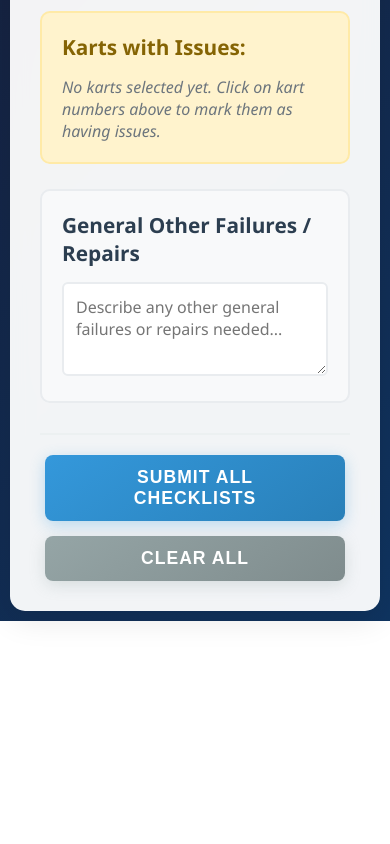
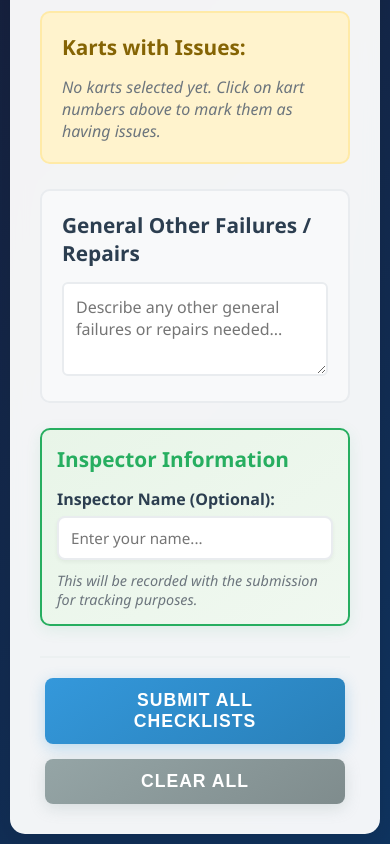
Before and after one commit to BeCreativeRuben/WeeklyKartCheck, a plain HTML site: page index.html in a window 390 px wide. Shown: the part 1253-2097 px from the top of the page. Before the commit the page ends 1874 px from the top, so only its background shows below. Drawn offline with Linux system fonts and the light colour scheme.

Commit message:
feat: Add optional inspector name input field
- Add inspector input section above submit button
- Match site aesthetic with green gradient styling
- Include bilingual support (EN/NL)
- Update JavaScript to use inspector name from input
- Add responsive styling for mobile devices
- Clear inspector input on form reset
- Inspector name is optional, defaults to 'User' if empty

```diff
--- a/index.html
+++ b/index.html
@@ -81,6 +81,15 @@
                     <textarea id="otherFailures" placeholder="Describe any other general failures or repairs needed..." rows="3" data-en-placeholder="Describe any other general failures or repairs needed..." data-nl-placeholder="Beschrijf andere algemene storingen of benodigde reparaties..."></textarea>
                 </div>
 
+                <div class="inspector-section">
+                    <h3 data-en="Inspector Information" data-nl="Inspecteur Informatie">Inspector Information</h3>
+                    <div class="inspector-input-group">
+                        <label for="inspectorName" data-en="Inspector Name (Optional):" data-nl="Inspecteur Naam (Optioneel):">Inspector Name (Optional):</label>
+                        <input type="text" id="inspectorName" placeholder="Enter your name..." data-en-placeholder="Enter your name..." data-nl-placeholder="Voer uw naam in..." />
+                        <small data-en="This will be recorded with the submission for tracking purposes." data-nl="Dit wordt opgeslagen met de inzending voor tracking doeleinden.">This will be recorded with the submission for tracking purposes.</small>
+                    </div>
+                </div>
+
                 <div class="form-actions">
                     <button type="button" id="submitAllChecklists" class="btn btn-primary">
                         <span class="btn-text" data-en="Submit All Checklists" data-nl="Verstuur Alle Controles">Submit All Checklists</span>
--- a/script.js
+++ b/script.js
@@ -251,6 +251,7 @@ function resetAllData() {
     // Clear all forms
     clearKartChecklistForm();
     document.getElementById('otherFailures').value = '';
+    document.getElementById('inspectorName').value = '';
 
     // Hide checklist section
     document.getElementById('kartChecklistSection').style.display = 'none';
@@ -390,6 +391,7 @@ async function submitAllChecklists() {
     submitBtn.classList.add('loading');
 
     const otherFailuresValue = document.getElementById('otherFailures').value.trim();
+    const inspectorName = document.getElementById('inspectorName').value.trim() || 'User'; // Use input or default
 
     // Generate unique submission ID
     const submissionId = 'SUB_' + Date.now() + '_' + Math.random().toString(36).substr(2, 9);
@@ -403,7 +405,7 @@ async function submitAllChecklists() {
         kartsWithIssues: Array.from(selectedKarts).sort((a, b) => a - b),
         kartProblems: kartProblems,
         otherFailures: otherFailuresValue,
-        inspector: 'User' // Default inspector name
+        inspector: inspectorName // Use inspector name from input
     };
 
     // Store data locally
--- a/styles.css
+++ b/styles.css
@@ -436,6 +436,66 @@ header p {
     box-shadow: 0 0 0 3px rgba(52, 152, 219, 0.1);
 }
 
+/* Inspector Section */
+.inspector-section {
+    background: linear-gradient(145deg, #e8f5e8, #f0f8f0);
+    padding: 20px;
+    border-radius: 10px;
+    border: 2px solid #27ae60;
+    margin-bottom: 25px;
+    box-shadow: 0 4px 15px rgba(39, 174, 96, 0.1);
+}
+
+.inspector-section h3 {
+    color: #27ae60;
+    margin-bottom: 15px;
+    font-size: 1.3rem;
+    font-weight: bold;
+}
+
+.inspector-input-group {
+    display: flex;
+    flex-direction: column;
+    gap: 8px;
+}
+
+.inspector-input-group label {
+    color: #2c3e50;
+    font-weight: 600;
+    font-size: 1rem;
+}
+
+.inspector-input-group input[type="text"] {
+    width: 100%;
+    padding: 12px 16px;
+    border: 2px solid #e9ecef;
+    border-radius: 8px;
+    font-family: inherit;
+    font-size: 1rem;
+    transition: all 0.3s ease;
+    background: white;
+    box-shadow: 0 2px 4px rgba(0, 0, 0, 0.05);
+}
+
+.inspector-input-group input[type="text"]:focus {
+    outline: none;
+    border-color: #27ae60;
+    box-shadow: 0 0 0 3px rgba(39, 174, 96, 0.1);
+    transform: translateY(-1px);
+}
+
+.inspector-input-group input[type="text"]:hover {
+    border-color: #229954;
+    box-shadow: 0 4px 8px rgba(39, 174, 96, 0.1);
+}
+
+.inspector-input-group small {
+    color: #6c757d;
+    font-size: 0.9rem;
+    font-style: italic;
+    margin-top: 5px;
+}
+
 /* Form Actions */
 .form-actions {
     display: flex;
@@ -567,6 +627,20 @@ header p {
     .btn {
         width: 100%;
         max-width: 300px;
+    }
+
+    .inspector-input-group {
+        gap: 6px;
+    }
+
+    .inspector-input-group input[type="text"] {
+        padding: 10px 12px;
+        font-size: 0.95rem;
+    }
+
+    .inspector-section {
+        padding: 15px;
+        margin-bottom: 20px;
     }
 }
 
```
